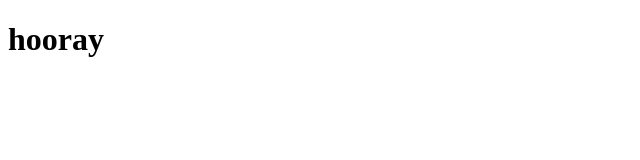
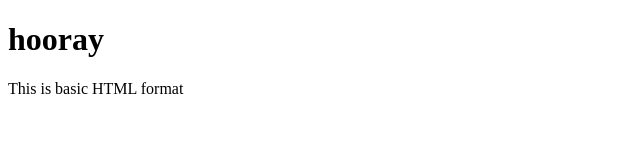
Before and after one commit to satyampundi/codetester, a plain HTML site: page about2.html in a window 1280 px wide. Shown: the whole page, without its empty margins (0-640 px from the left). Drawn offline with Linux system fonts and the light colour scheme.

Commit message:
basic paragraph added

```diff
--- a/about2.html
+++ b/about2.html
@@ -5,5 +5,6 @@
 </head>
 <body>
 <h1>hooray</h1>
+	<p>This is basic HTML format </p>
 </body>
 </html>
```
